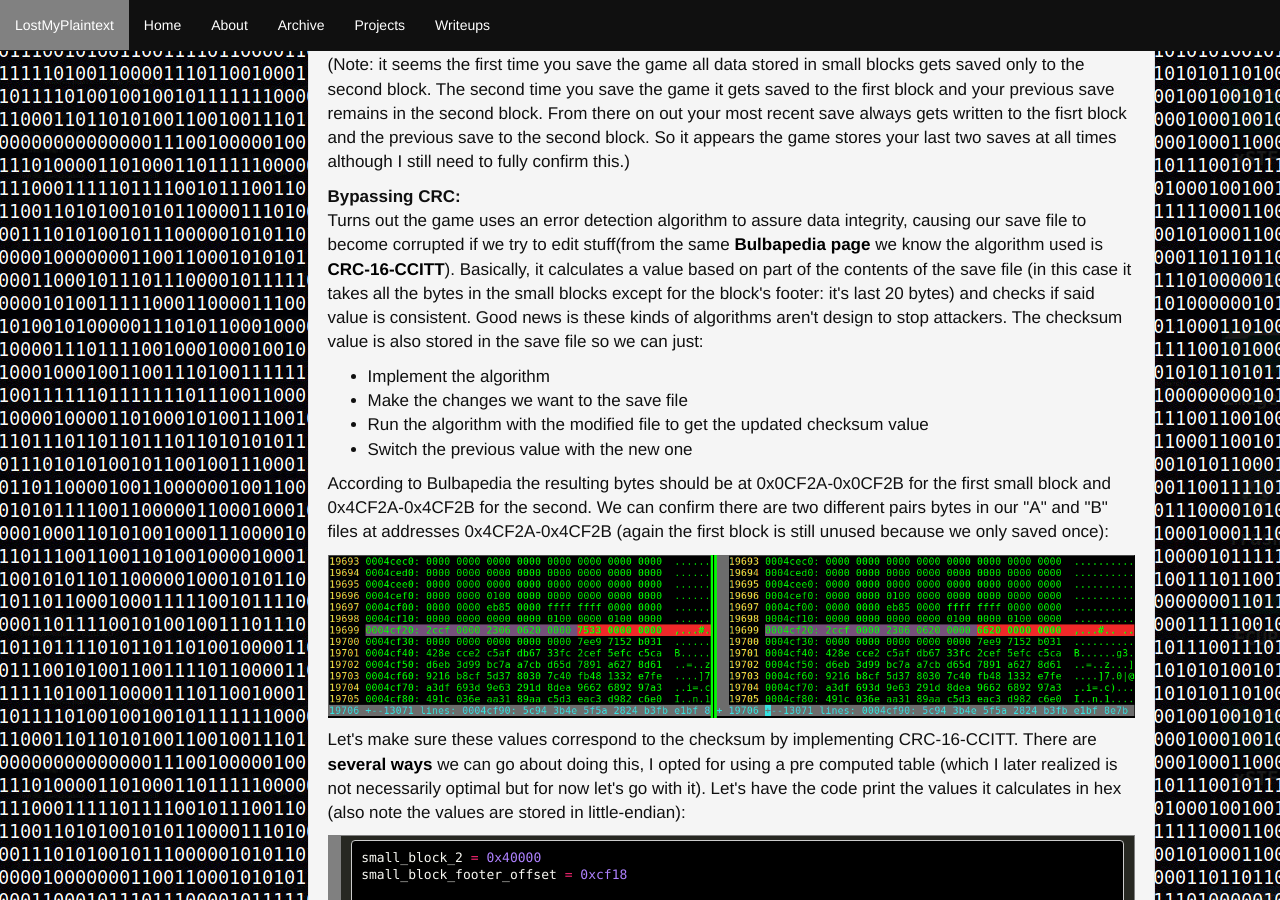
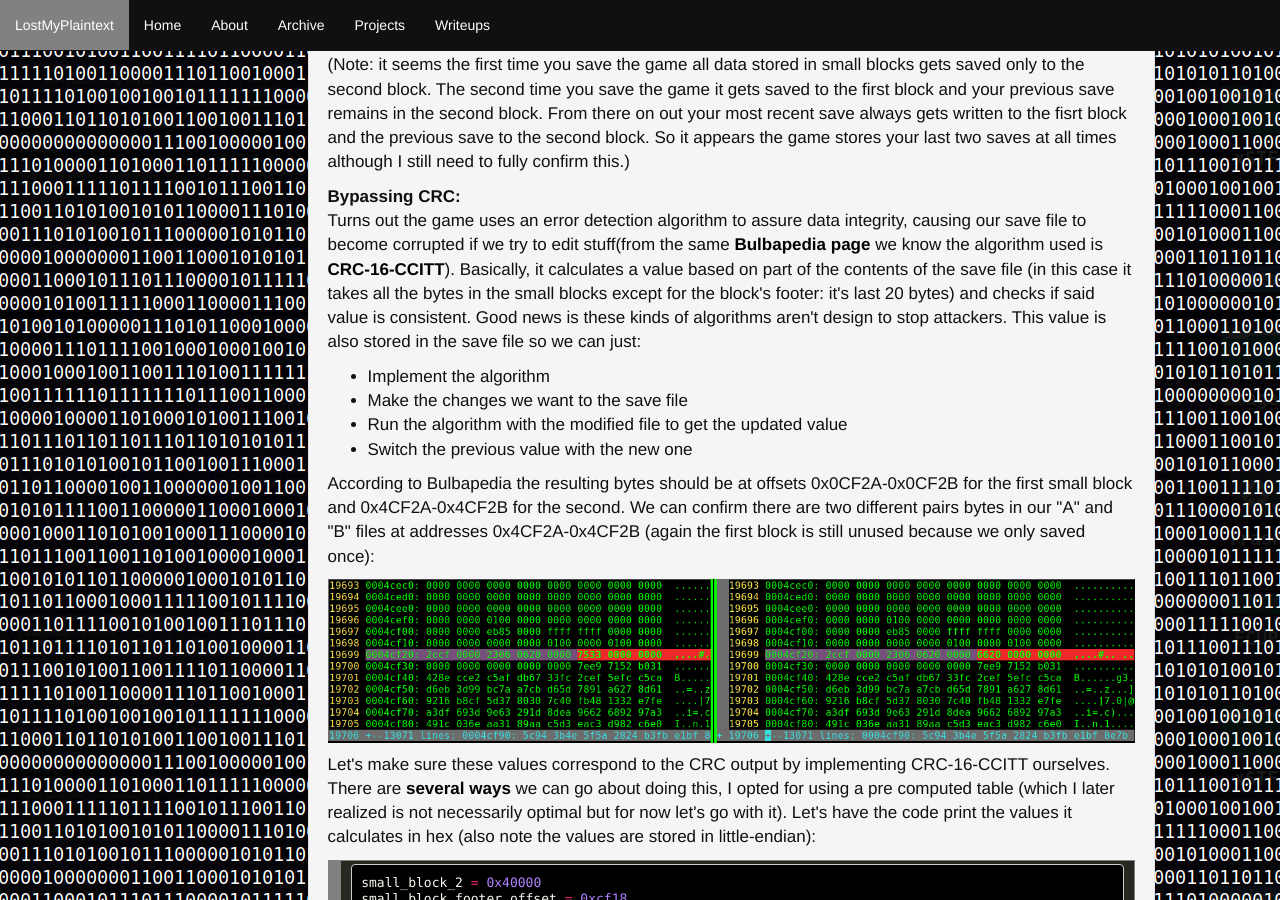
Before and after one commit to 0xA2/0xA2.github.io, a Jekyll site: the page built from _posts/2020-07-30-Reverse-Engineering-Pokemon-Save-Files.markdown, in a window 1280 px wide and 900 px high, scrolled down 2506 px. Built offline with Jekyll 4.4.1, drawn with Linux system fonts in a browser that asks for light colours.

Commit message:
Update 2020-07-30-Reverse-Engineering-Pokemon-Save-Files.markdown

```diff
--- a/_posts/2020-07-30-Reverse-Engineering-Pokemon-Save-Files.markdown
+++ b/_posts/2020-07-30-Reverse-Engineering-Pokemon-Save-Files.markdown
@@ -78,18 +78,18 @@ tr:nth-child(1) {
 <p></p>
 
 <p><b>Bypassing CRC:</b><br>
-	Turns out the game uses an error detection algorithm to assure data integrity, causing our save file to become corrupted if we try to edit stuff(from the same<a href="https://bulbapedia.bulbagarden.net/wiki/Save_data_structure_in_Generation_IV#Checksum"><b> Bulbapedia page</b></a> we know the algorithm used is <a href="https://en.wikipedia.org/wiki/Cyclic_redundancy_check"><b>CRC-16-CCITT</b></a>). Basically, it calculates a value based on part of the contents of the save file (in this case it takes all the bytes in the small blocks except for the block's footer: it's last 20 bytes) and checks if said value is consistent. Good news is these kinds of algorithms aren't design to stop attackers. The checksum value is also stored in the save file so we can just:<br>
+	Turns out the game uses an error detection algorithm to assure data integrity, causing our save file to become corrupted if we try to edit stuff(from the same<a href="https://bulbapedia.bulbagarden.net/wiki/Save_data_structure_in_Generation_IV#Checksum"><b> Bulbapedia page</b></a> we know the algorithm used is <a href="https://en.wikipedia.org/wiki/Cyclic_redundancy_check"><b>CRC-16-CCITT</b></a>). Basically, it calculates a value based on part of the contents of the save file (in this case it takes all the bytes in the small blocks except for the block's footer: it's last 20 bytes) and checks if said value is consistent. Good news is these kinds of algorithms aren't design to stop attackers. This value is also stored in the save file so we can just:<br>
 	<ul>
 		<li>Implement the algorithm</li>
 		<li>Make the changes we want to the save file</li>
-		<li>Run the algorithm with the modified file to get the updated checksum value</li>
+		<li>Run the algorithm with the modified file to get the updated value</li>
 		<li>Switch the previous value with the new one</li>
 	</ul>
-	According to Bulbapedia the resulting bytes should be at 0x0CF2A-0x0CF2B for the first small block and 0x4CF2A-0x4CF2B for the second. We can confirm there are two different pairs bytes in our "A" and "B" files at addresses 0x4CF2A-0x4CF2B (again the first block is still unused because we only saved once):</p>
+	According to Bulbapedia the resulting bytes should be at offsets 0x0CF2A-0x0CF2B for the first small block and 0x4CF2A-0x4CF2B for the second. We can confirm there are two different pairs bytes in our "A" and "B" files at addresses 0x4CF2A-0x4CF2B (again the first block is still unused because we only saved once):</p>
 <p></p>
 <img class="center" src="/assets/images/checksum.png">
 <p></p>
-<p>Let's make sure these values correspond to the checksum by implementing CRC-16-CCITT. There are <a href="https://en.wikipedia.org/wiki/Computation_of_CRC"><b>several ways</b></a> we can go about doing this, I opted for using a pre computed table (which I later realized is not necessarily optimal but for now let's go with it). Let's have the code print the values it calculates in hex (also note the values are stored in little-endian):</p>
+<p>Let's make sure these values correspond to the CRC output by implementing CRC-16-CCITT ourselves. There are <a href="https://en.wikipedia.org/wiki/Computation_of_CRC"><b>several ways</b></a> we can go about doing this, I opted for using a pre computed table (which I later realized is not necessarily optimal but for now let's go with it). Let's have the code print the values it calculates in hex (also note the values are stored in little-endian):</p>
 <p></p>
 
 <div style="background: #272822; overflow:auto;width:auto;border:solid gray;border-width:.1em .1em .1em .8em;padding:.2em .6em;"><pre style="margin: 0; line-height: 125%"><span style="color: #f8f8f2">small_block_2</span> <span style="color: #f92672">=</span> <span style="color: #ae81ff">0x40000</span>
```
